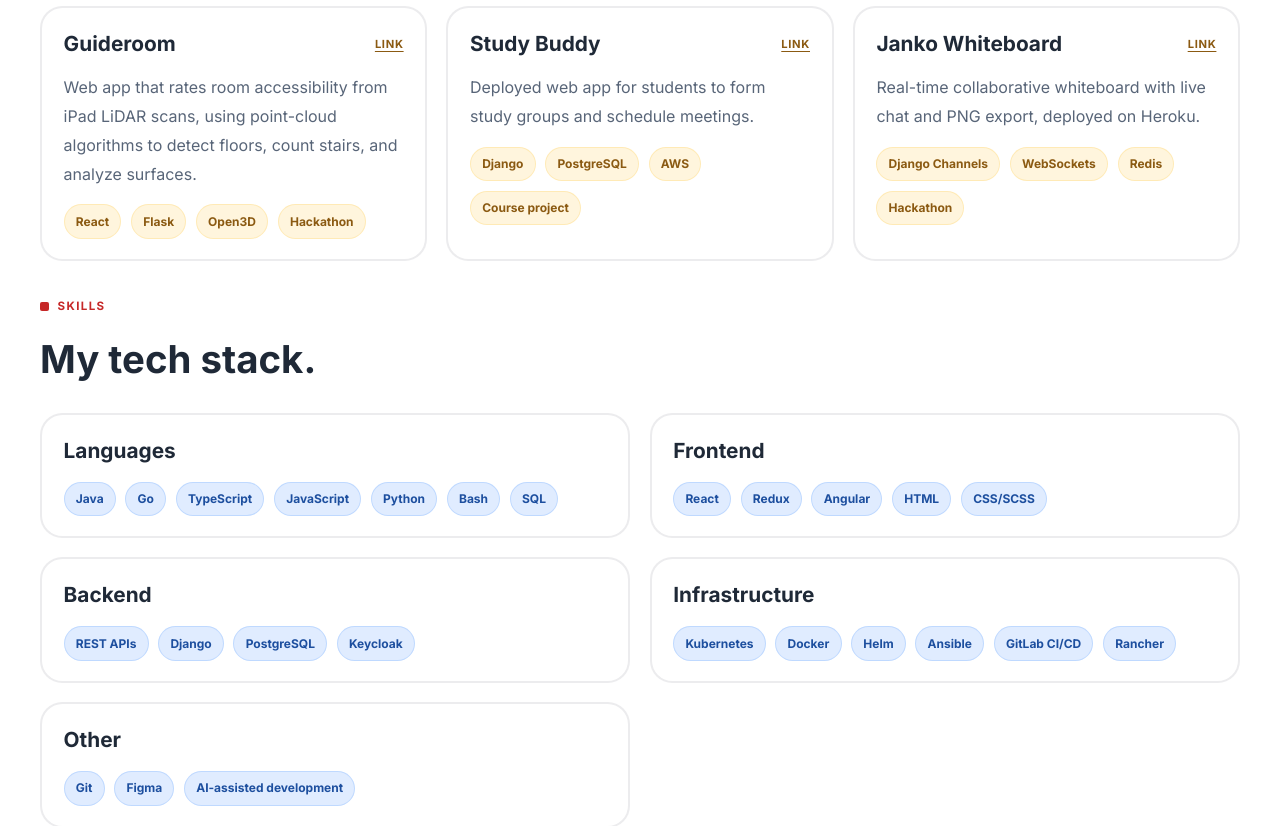
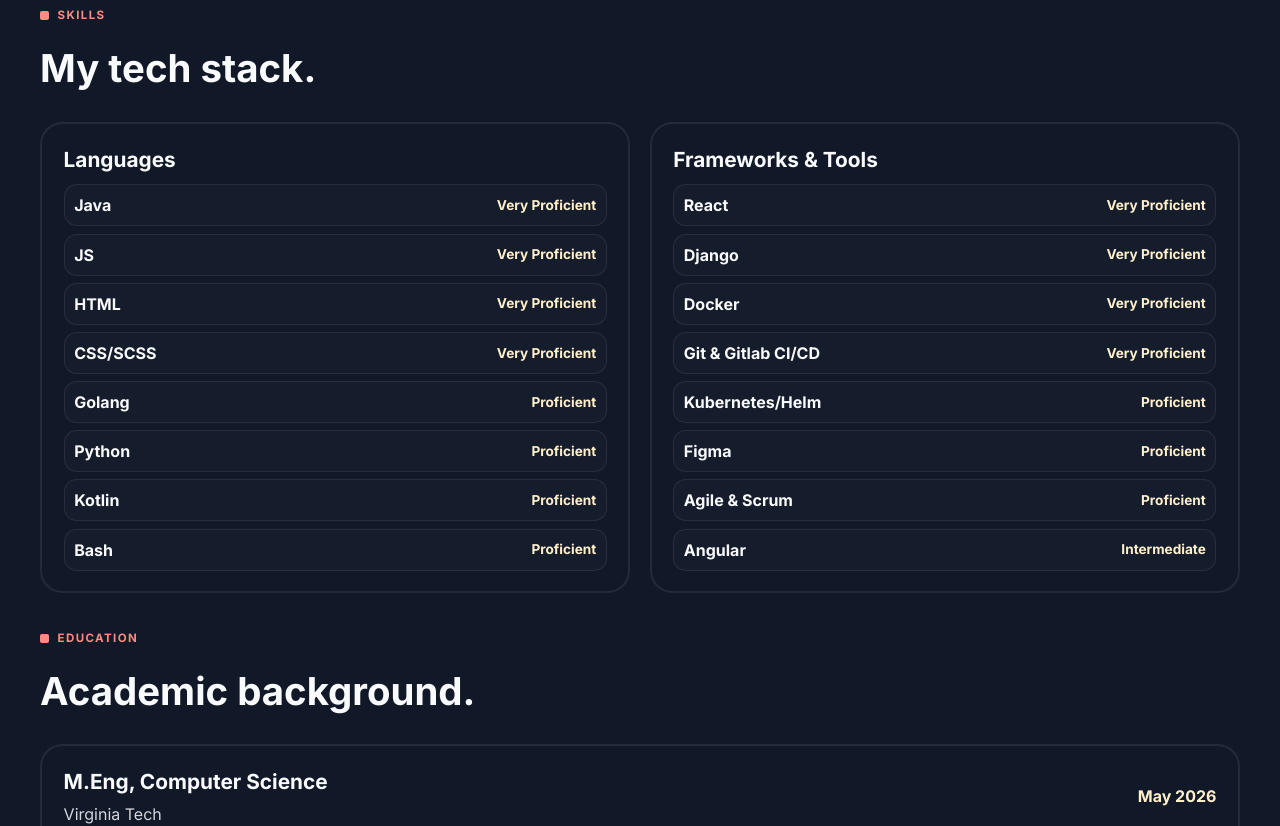
Before and after one commit to kavyarachita/kavyarachita.github.io, a React (Vite) app: page / in a window 1280 px wide. Shown: the part 1700-2526 px from the top of the page. Built offline with nearby package versions, Linux system fonts and the light colour scheme.

Commit message:
reorder and update sections

```diff
--- a/src/App.scss
+++ b/src/App.scss
@@ -634,6 +634,13 @@ nav {
 
 .project-grid {
   grid-template-columns: repeat(3, minmax(0, 1fr));
+  grid-auto-rows: 1fr; /* make rows distribute available height so cards match */
+  align-items: stretch;
+}
+
+.project-card {
+  display: flex;
+  flex-direction: column;
 }
 
 .project-topline {
@@ -669,10 +676,43 @@ nav {
   color: var(--muted);
   line-height: 1.8;
   margin: 0.85rem 0 0;
+  flex: 1; /* allow description to take available space so tags sit at the bottom */
 }
 
 .skills-grid {
   grid-template-columns: repeat(2, minmax(0, 1fr));
+}
+
+.tech-grid {
+  gap: 1.2rem;
+}
+
+.tech-group .tech-list {
+  display: flex;
+  flex-direction: column;
+  gap: 0.45rem;
+  margin-top: 0.6rem;
+}
+
+.tech-item {
+  display: flex;
+  align-items: center;
+  justify-content: space-between;
+  padding: 0.5rem 0.6rem;
+  border-radius: 0.8rem;
+  background: rgba(255,255,255,0.02);
+  border: 1px solid var(--card-ring);
+  color: var(--muted);
+  font-weight: 700;
+}
+
+.tech-name {
+  color: var(--text);
+}
+
+.tech-level {
+  color: var(--text-yellow);
+  font-size: 0.85rem;
 }
 
 .hobby-grid {
@@ -754,10 +794,6 @@ nav {
 .hobby-card-yellow .hobby-icon {
   background: rgba(252, 195, 47, 0.18);
   color: #8b5a12;
-}
-
-.education {
-  padding-bottom: 5rem;
 }
 
 .education-card {
--- a/src/App.tsx
+++ b/src/App.tsx
@@ -15,7 +15,6 @@ type Project = {
   name: string;
   description: string;
   tags: string[];
-  link: string;
 };
 
 const experience: Experience[] = [
@@ -24,14 +23,16 @@ const experience: Experience[] = [
     company: "Lockheed Martin",
     period: "Apr 2025 – Present",
     bullets: [
-      "Built a dashboard in React with a Go REST API backend for one-click VM deployment with VM monitoring and service health tracking; cut deployment time from ~30 minutes to 15.",
-      "Shipped a responsive storefront built in Reactbacked by a Golang and PostgreSQL.",
+      "Built a React dashboard with a Go REST API to replace lengthy deployment processes with one-click environment deployment and live VM status tracking",
+      "Developed a responsive storefront in React with a Go REST API and PostgreSQL Database using AI-Assisted Developement",
+      "Designed a Go VM health manager that detects service heartbeats and automatically remediates failed VMs",
+      "Built Go services that deploy applications to VMs from user-uploaded specs and display live status in the dashboard",
       "Extended a customer Angular Application with a responsive theme system and AI-compatible theme generator, replacing hardcoded styles with reusable theming components.",
     ],
     stack: [
+      "React",
+      "TypeScript",
       "Go",
-      "TypeScript",
-      "React",
       "Redux",
       "Angular",
       "PostgreSQL",
@@ -48,10 +49,11 @@ const experience: Experience[] = [
     company: "Lockheed Martin",
     period: "Jan 2024 – Mar 2025",
     bullets: [
-      "Prototyped a ServiceNow onboarding flow designed in figma that standardized approvals and reduced onboarding overhead by about a day.",
-      "Built Django dashboards for VM status in Openstack",
+      "Prototyped a ServiceNow onboarding flow designed in Figma that standardized approvals and reduced onboarding overhead by about a day.",
+      "Extended an OpenStack dashboard to retrieve and display VM data using Django",
       "Automated recovery across Jenkins, Gerrit, and Artifactory for a 500+ developer environment via bash scripts.",
       "Managed Rancher deployments across multiple Kubernetes clusters in an offline environment using approved registries and Helm charts.",
+      "Participated in Daily Scrum, Bi-weekly sprint planning, retrospectives and customer demos. Utilized Jira and Confluence"
     ],
     stack: [
       "Python",
@@ -61,7 +63,6 @@ const experience: Experience[] = [
       "OpenStack",
       "Kubernetes",
       "Rancher",
-      "Jenkins",
     ],
   },
   {
@@ -69,64 +70,70 @@ const experience: Experience[] = [
     company: "Lockheed Martin",
     period: "May 2021 – Oct 2022",
     bullets: [
-      "Developed JavaFX utilities for sensor-data annotation and maintenance issue detection used by 50+ team members.",
+      "Developed UI features to flag maintenance errors using JavaFX to improve error visibility",
+      "Implemented an annotation tool for sensor data to enhance pattern recognition for operators"
     ],
-    stack: ["Java", "JavaFX"],
+    stack: ["Java", "JavaFX", "Python", "Visual Studio Code", "Jira", "Confluence"],
   },
 ];
 
 const projects: Project[] = [
   {
-    name: "Guideroom",
+    name: "Books Ahoy! Online Bookstore",
     description:
-      "Web app that rates room accessibility from iPad LiDAR scans, using point-cloud algorithms to detect floors, count stairs, and analyze surfaces.",
-    tags: ["React", "Flask", "Open3D", "Hackathon"],
-    link: "https://devpost.com/software/guideroom",
+      "Developed a bookstore web app with catalog browsing, cart management, checkout, and order confirmation using React, TypeScript, Java, and MySQL backed by Java RESTful APIs built using Jersey for catalog and transaction data.",
+    tags: ["React", "TypeScript", "Java", "Jersey", "REST APIs", "MySQL"],
+  },
+  {
+    name: "Gallery App",
+    description:
+      "Built an Android photo gallery app that fetches Flickr images, displays them in a grid, and lets users explore photos on a map and view details in-app.",
+    tags: ["Android", "Kotlin", "RetroFit", "Jetpack Navigation"],
   },
   {
     name: "Study Buddy",
     description:
-      "Deployed web app for students to form study groups and schedule meetings.",
-    tags: ["Django", "PostgreSQL", "AWS", "Course project"],
-    link: "https://github.com/kavyarachita/studdy-buddy-s22",
-  },
-  {
-    name: "Janko Whiteboard",
-    description:
-      "Real-time collaborative whiteboard with live chat and PNG export, deployed on Heroku.",
-    tags: ["Django Channels", "WebSockets", "Redis", "Hackathon"],
-    link: "https://devpost.com/software/janko-collaborative-whiteboard",
+      "Developed a student study‑group platform with course roster imports, event scheduling with calendar integration, user profiles, friend requests, messaging, notifications, image uploads, and Google OAuth authentication.",
+    tags: ["Django", "PostgreSQL", "Heroku", "Google OAuth"],
   },
 ];
 
-const skills = {
-  Languages: [
-    "Java",
-    "Go",
-    "TypeScript",
-    "JavaScript",
-    "Python",
-    "Bash",
-    "SQL",
-  ],
-  Frontend: ["React", "Redux", "Angular", "HTML", "CSS/SCSS"],
-  Backend: ["REST APIs", "Django", "PostgreSQL", "Keycloak"],
-  Infrastructure: [
-    "Kubernetes",
-    "Docker",
-    "Helm",
-    "Ansible",
-    "GitLab CI/CD",
-    "Rancher",
-  ],
-  Other: ["Git", "Figma", "AI-assisted development"],
-};
+type TechItem = { name: string; level: string };
+type TechGroup = { title: string; items: TechItem[] };
+
+const techStackGroups: TechGroup[] = [
+  {
+    title: "Languages",
+    items: [
+      { name: "Java", level: "Very Proficient" },
+      { name: "JS", level: "Very Proficient" },
+      { name: "HTML", level: "Very Proficient" },
+      { name: "CSS/SCSS", level: "Very Proficient" },
+      { name: "Golang", level: "Proficient" },
+      { name: "Python", level: "Proficient" },
+      { name: "Kotlin", level: "Proficient" },
+      { name: "Bash", level: "Proficient" },
+    ],
+  },
+  {
+    title: "Frameworks & Tools",
+    items: [
+      { name: "React", level: "Very Proficient" },
+      { name: "Django", level: "Very Proficient" },
+      { name: "Docker", level: "Very Proficient" },
+      { name: "Git & Gitlab CI/CD", level: "Very Proficient" },
+      { name: "Kubernetes/Helm", level: "Proficient" },
+      { name: "Figma", level: "Proficient" },
+      { name: "Agile & Scrum", level: "Proficient" },
+      { name: "Angular", level: "Intermediate" },
+    ],
+  },
+];
 
 const hobbies = [
   {
     title: "Rock climbing",
-    detail:
-      "Love to boulder with friends. I can climb up to v3s, for now :)",
+    detail: "Love to boulder with friends. I can climb up to v3s, for now :)",
     accent: "red",
   },
   {
@@ -137,8 +144,7 @@ const hobbies = [
   },
   {
     title: "Tea-lover",
-    detail:
-      "Love me a matcha latte and new tea leaves. Favorite Tea: Jasmine",
+    detail: "Love me a matcha latte and new tea leaves. Favorite Tea: Jasmine",
     accent: "yellow",
   },
   {
@@ -161,14 +167,16 @@ const hobbies = [
   },
 ];
 
-const PORTFOLIO_PASSWORD = (import.meta.env.VITE_PORTFOLIO_PASSWORD ?? "").trim();
+const PORTFOLIO_PASSWORD = (
+  import.meta.env.VITE_PORTFOLIO_PASSWORD ?? ""
+).trim();
 const PORTFOLIO_LOCKOUT_ENABLED =
   (import.meta.env.VITE_PORTFOLIO_LOCKOUT_ENABLED ?? "false").trim() === "true";
 const PORTFOLIO_ACCESS_KEY = "portfolio-access";
 const PORTFOLIO_ACCESS_GRANTED = "granted";
 
 function App() {
-  const [darkMode, setDarkMode] = useState(false);
+  const [darkMode, setDarkMode] = useState(true);
   const [enteredPassword, setEnteredPassword] = useState("");
   const [error, setError] = useState("");
   const [isUnlocked, setIsUnlocked] = useState(() => {
@@ -325,7 +333,10 @@ function App() {
     }
 
     if (enteredPassword === PORTFOLIO_PASSWORD) {
-      window.localStorage.setItem(PORTFOLIO_ACCESS_KEY, PORTFOLIO_ACCESS_GRANTED);
+      window.localStorage.setItem(
+        PORTFOLIO_ACCESS_KEY,
+        PORTFOLIO_ACCESS_GRANTED,
+      );
       setIsUnlocked(true);
       setError("");
       return;
@@ -391,8 +402,9 @@ function App() {
         </div>
         <nav>
           <a href="#experience">Experience</a>
+          <a href="#skills">Skills</a>
+          <a href="#education">Education</a>
           <a href="#projects">Projects</a>
-          <a href="#skills">Skills</a>
           <a href="#hobbies">Hobbies</a>
         </nav>
         <div className="header-actions">
@@ -462,16 +474,38 @@ function App() {
               </div>
             </div>
             <div className="contact-list" aria-label="Contact links">
-              <a href="mailto:kavyarachita@gmail.com" className="contact-link" aria-label="Email Kavya">
-                <span className="contact-icon" aria-hidden="true">✉</span>
+              <a
+                href="mailto:kavyarachita@gmail.com"
+                className="contact-link"
+                aria-label="Email Kavya"
+              >
+                <span className="contact-icon" aria-hidden="true">
+                  ✉
+                </span>
                 <span>Email</span>
               </a>
-              <a href="https://www.linkedin.com/in/kavya-annapareddy-0209021b5" target="_blank" rel="noreferrer" className="contact-link" aria-label="LinkedIn profile">
-                <span className="contact-icon" aria-hidden="true">in</span>
+              <a
+                href="https://www.linkedin.com/in/kavya-annapareddy-0209021b5"
+                target="_blank"
+                rel="noreferrer"
+                className="contact-link"
+                aria-label="LinkedIn profile"
+              >
+                <span className="contact-icon" aria-hidden="true">
+                  in
+                </span>
                 <span>LinkedIn</span>
               </a>
-              <a href="https://github.com/kavyarachita" target="_blank" rel="noreferrer" className="contact-link" aria-label="GitHub profile">
-                <span className="contact-icon" aria-hidden="true">gh</span>
+              <a
+                href="https://github.com/kavyarachita"
+                target="_blank"
+                rel="noreferrer"
+                className="contact-link"
+                aria-label="GitHub profile"
+              >
+                <span className="contact-icon" aria-hidden="true">
+                  gh
+                </span>
                 <span>GitHub</span>
               </a>
             </div>
@@ -519,6 +553,50 @@ function App() {
           </div>
         </section>
 
+        <section id="skills" className="section-block">
+          <div className="section-heading">
+            <span className="eyebrow">Skills</span>
+            <h2>My tech stack.</h2>
+          </div>
+
+          <div className="skills-grid tech-grid">
+            {techStackGroups.map((group) => (
+              <div key={group.title} className="skill-group tech-group">
+                <h3>{group.title}</h3>
+                <div className="tech-list">
+                  {group.items.map((t) => (
+                    <div key={t.name} className="tech-item">
+                      <span className="tech-name">{t.name}</span>
+                      <span className="tech-level">{t.level}</span>
+                    </div>
+                  ))}
+                </div>
+              </div>
+            ))}
+          </div>
+        </section>
+
+        <section id="education"className="section-block education">
+          <div className="section-heading">
+            <span className="eyebrow">Education</span>
+            <h2>Academic background.</h2>
+          </div>
+          <div className="education-card">
+            <div>
+              <h3>M.Eng, Computer Science</h3>
+              <p>Virginia Tech</p>
+            </div>
+            <span>May 2026</span>
+          </div>
+          <div className="education-card">
+            <div>
+              <h3>B.S., Computer Science</h3>
+              <p>University of Virginia</p>
+            </div>
+            <span>Dec 2023</span>
+          </div>
+        </section>
+
         <section id="projects" className="section-block">
           <div className="section-heading">
             <span className="eyebrow">Projects</span>
@@ -530,9 +608,6 @@ function App() {
               <article key={project.name} className="project-card">
                 <div className="project-topline">
                   <h3>{project.name}</h3>
-                  <a href={project.link} target="_blank" rel="noreferrer" className="project-link" aria-label={`Open ${project.name} project`}>
-                    Link
-                  </a>
                 </div>
                 <p>{project.description}</p>
                 <div className="tag-row">
@@ -543,28 +618,6 @@ function App() {
                   ))}
                 </div>
               </article>
-            ))}
-          </div>
-        </section>
-
-        <section id="skills" className="section-block">
-          <div className="section-heading">
-            <span className="eyebrow">Skills</span>
-            <h2>My tech stack.</h2>
-          </div>
-
-          <div className="skills-grid">
-            {Object.entries(skills).map(([category, items]) => (
-              <div key={category} className="skill-group">
-                <h3>{category}</h3>
-                <div className="tag-row">
-                  {items.map((item) => (
-                    <span key={item} className="tag">
-                      {item}
-                    </span>
-                  ))}
-                </div>
-              </div>
             ))}
           </div>
         </section>
@@ -593,27 +646,6 @@ function App() {
           </div>
         </section>
 
-        <section className="section-block education">
-          <div className="section-heading">
-            <span className="eyebrow">Education</span>
-            <h2>Academic background.</h2>
-          </div>
-          <div className="education-card">
-            <div>
-              <h3>M.Eng, Computer Science</h3>
-              <p>Virginia Tech</p>
-            </div>
-            <span>May 2026</span>
-          </div>
-          <div className="education-card">
-            <div>
-              <h3>B.S., Computer Science</h3>
-              <p>University of Virginia</p>
-            </div>
-            <span>Dec 2023</span>
-          </div>
-        </section>
-
         <div className="back-to-top-wrap">
           <a href="#top" className="back-to-top" aria-label="Back to top">
             <span>Back to top</span>
```
